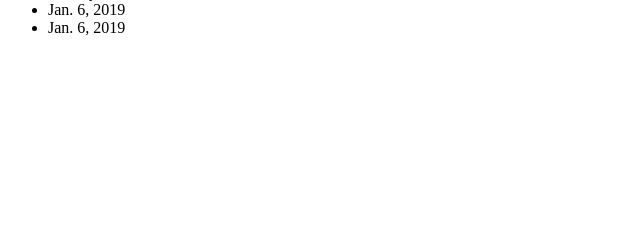
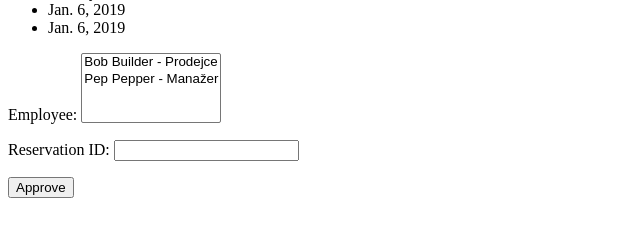
Before and after one commit to cer0386/Django, a Django app: page /hobbies/TempReservation/1/ in a window 1280 px wide. Shown: the part 133-373 px from the top of the page, without its empty margins (0-640 px from the left). Run offline with Django 3.2, Linux system fonts and the light colour scheme; data comes from the database, SQL or seed files in the repository.

Commit message:
Complete reservetions forms, but date is fucked -> didnt show in reservetion after approve

```diff
--- a/hobbies/forms.py
+++ b/hobbies/forms.py
@@ -1,5 +1,5 @@
 from django import forms
-from .models import Customer, Car, Model, ReservForm
+from .models import Customer, Car, Model, ReservForm, Reservation, Employee
 
 
 class CustormerForm(forms.ModelForm):
@@ -38,3 +38,17 @@ class ReservationForm(forms.ModelForm):
     class Meta:
         model = ReservForm
         fields = '__all__'
+
+
+class ReservationApproved(forms.ModelForm):
+    reservationNumber = forms.IntegerField(label='Reservation ID')
+    employee = forms.ModelMultipleChoiceField(queryset=Employee.objects.all())
+
+    customer = forms.HiddenInput
+    cars = forms.HiddenInput
+    pickupD = forms.HiddenInput
+    returnD = forms.HiddenInput
+
+    class Meta:
+        model = Reservation
+        fields = ['employee', 'reservationNumber']
--- a/hobbies/models.py
+++ b/hobbies/models.py
@@ -57,14 +57,16 @@ class Car(models.Model):
 
 class Reservation(models.Model):
     reservationNumber = models.IntegerField(primary_key=True)
-    customer = models.ForeignKey(Customer, on_delete=models.CASCADE)
-    employee = models.ForeignKey(Employee, on_delete=models.CASCADE)
+    #customer = models.ForeignKey(Customer, on_delete=models.CASCADE)
+    #employee = models.ForeignKey(Employee, on_delete=models.CASCADE)
+    customer = models.CharField(max_length=150)
+    employee = models.CharField(max_length=150)
     cars = models.ManyToManyField(Car)
-    pickupD = models.DateField('Pickup date')
-    returnD = models.DateField('Return date')
+    pickupD = models.DateField('Pickup date', null=True)
+    returnD = models.DateField('Return date', null=True)
 
     def __str__(self):
-        return "%s - %s %s - %s" % (self.reservationNumber, self.customer.name, self.customer.surname, self.employee.email)
+        return "%s - %s - %s" % (self.reservationNumber, self.customer, self.employee)
 
 
 class ReservForm(models.Model):
--- a/hobbies/templates/polls/TempReservation/detail.html
+++ b/hobbies/templates/polls/TempReservation/detail.html
@@ -14,7 +14,11 @@
     <li>{{ reservation.returnD }}</li>
 </ul>
 
-
+<form method="post">
+        {% csrf_token %}
+        {{ form.as_p }}
+     <input type="submit" value="Approve">
+</form>
 
 </body>
 </html>
--- a/hobbies/templates/polls/index.html
+++ b/hobbies/templates/polls/index.html
@@ -5,7 +5,7 @@
     <title>Autopújčovna</title>
 </head>
 <body>
-<h4><a href="/hobbies/forms/reservation/"> Creare reservations</a></h4>
+<h4><a href="/hobbies/forms/reservation/"> Create reservations</a></h4>
 <h4><a href="/hobbies/forms/CustomerRegistration"> Customer Registration </a></h4>
 <h4><a href="/hobbies/forms/AddCar"> Add new car </a></h4>
 <h4>Temp reservations</h4>
--- a/hobbies/views.py
+++ b/hobbies/views.py
@@ -2,10 +2,9 @@ from django.shortcuts import get_object_or_404, render
 from django.http import HttpResponseRedirect
 from django.http import HttpResponse
 from .models import Reservation, Employee, Car, Model, Customer, Position, ReservForm
-from .forms import CustormerForm, CarForm, ReservationForm
+from .forms import CustormerForm, CarForm, ReservationForm, ReservationApproved
 from django.views.generic import TemplateView
 from django.shortcuts import redirect
-
 
 
 # Create your views here.
@@ -33,7 +32,7 @@ def reserv_form(request):
 
 def reservation_detail(request, reservation_id):
     reservation = get_object_or_404(Reservation, pk=reservation_id)
-    return render(request, 'polls/forms/reservation/detail.html', {'reservation': reservation})
+    return render(request, 'polls/reservation/detail.html', {'reservation': reservation})
 
 
 def employee_detail(request, employee_id):
@@ -61,11 +60,26 @@ def position_detail(request, position_id):
     return render(request, 'polls/position/detail.html', {'position': position})
 
 
+##forms
+
+
 def reservform_detail(request, resv_id):
     reservation = get_object_or_404(ReservForm, pk=resv_id)
-    return render(request, 'polls/TempReservation/detail.html', {'reservation': reservation})
-
-##form
+    if request.method == 'POST':
+        form = ReservationApproved(request.POST)
+        form.customer = reservation.customer
+        form.returnD = reservation.returnD
+        form.pickupD = reservation.pickupD
+        form.cars = reservation.cars
+        if form.is_valid():
+            form.save()
+            ReservForm.objects.get(pk=resv_id).delete()
+            return redirect('/hobbies/')
+        else:
+            return HttpResponse('<h1>ALREADY RESERVED</h1>')
+    else:
+        form = ReservationApproved()
+        return render(request, 'polls/TempReservation/detail.html', {'reservation': reservation, 'form': form})
 
 
 # Kdyz dorazime k tomuhle view s GET metodou, tak se vytvoří prázdná instance formu a uloží se contextu templatu a vyrenderuje se
--- a/hobby/settings.py
+++ b/hobby/settings.py
@@ -55,8 +55,7 @@ ROOT_URLCONF = 'hobby.urls'
 TEMPLATES = [
     {
         'BACKEND': 'django.template.backends.django.DjangoTemplates',
-        'DIRS': [os.path.join(BASE_DIR, 'templates')]
-        ,
+        'DIRS': [os.path.join(BASE_DIR, 'templates')],
         'APP_DIRS': True,
         'OPTIONS': {
             'context_processors': [
```
Also changed, not shown: db.sqlite3.
